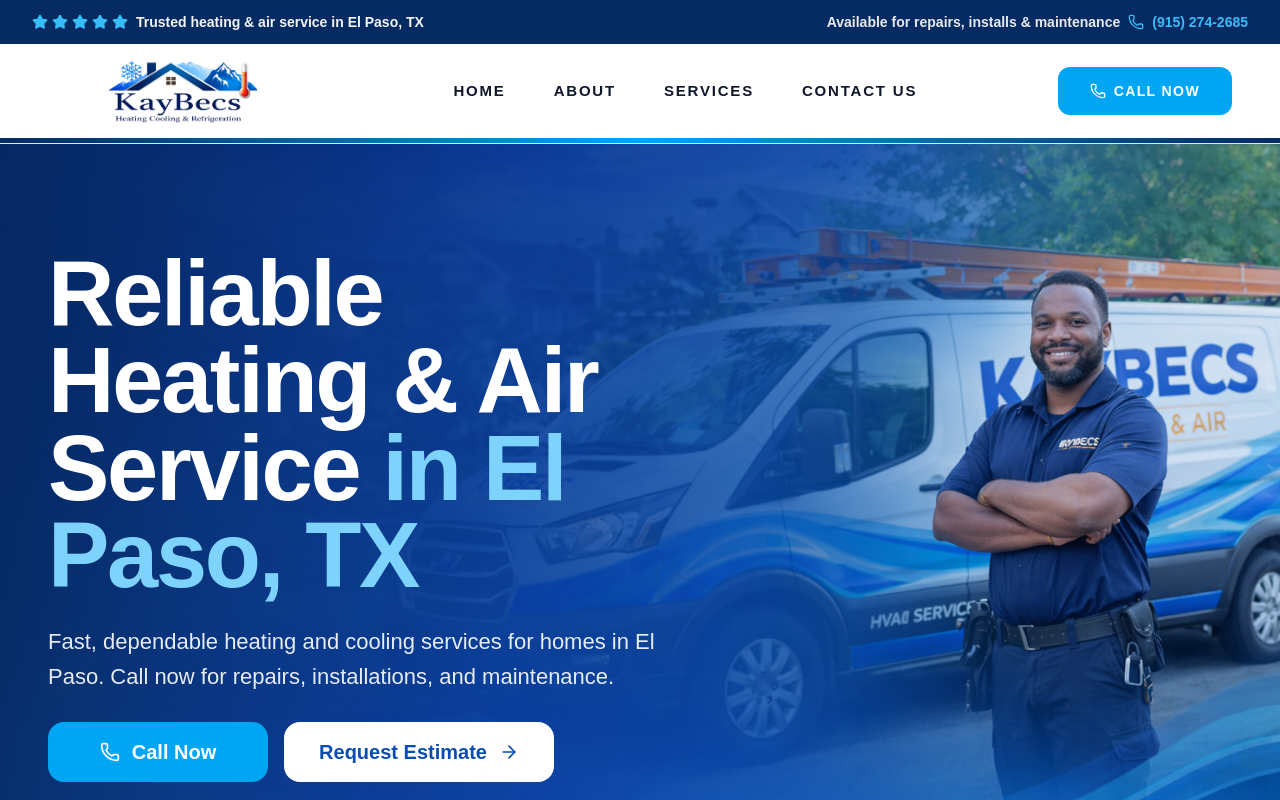
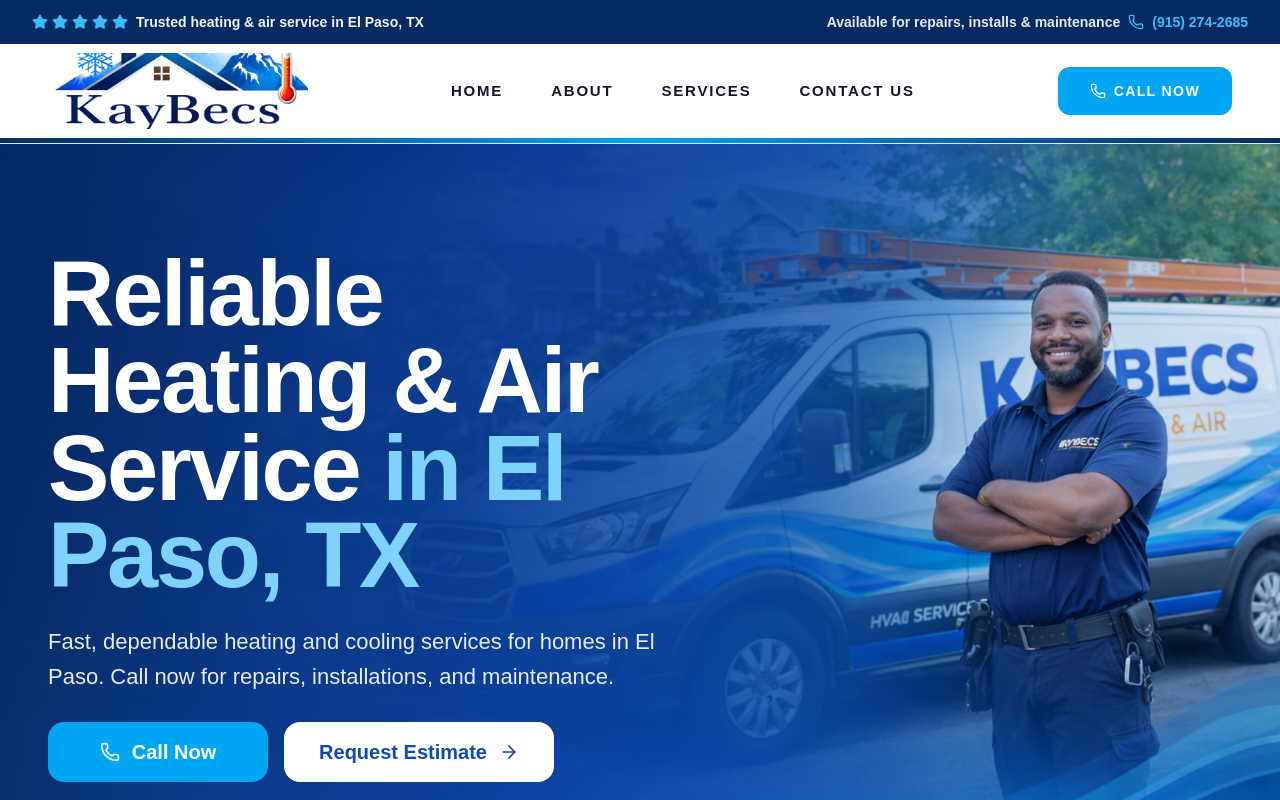
Before and after one commit to BrooksDav46/kaybecs-website, a Next.js app: page / in a window 1280 px wide. Shown: the top 800 px of the page. Built offline with nearby package versions, Linux system fonts and the light colour scheme.

Commit message:
still fixing

```diff
--- a/app/globals.css
+++ b/app/globals.css
@@ -13,4 +13,11 @@
 img {
   display: block;
   max-width: 100%;
+  height: auto;
 }
+
+/* THIS is the important part */
+img:not([width]):not([height]) {
+  width: 100%;
+  height: auto;
+}
--- a/components/Hero.tsx
+++ b/components/Hero.tsx
@@ -1,6 +1,5 @@
 "use client";
 
-import Image from "next/image";
 import Link from "next/link";
 import { Phone, ArrowRight } from "lucide-react";
 import { motion, type Variants } from "framer-motion";
@@ -35,16 +34,10 @@
 export default function Hero() {
   return (
     <section className="relative isolate overflow-hidden bg-[#0A2F73]">
-      <div className="relative h-[640px] w-full overflow-hidden sm:h-[660px] md:h-[700px] xl:h-[760px]">
-        <Image
-          src="/KB_Banner.png"
-          alt="Kaybecs Heating & Air Service in El Paso, TX"
-          fill
-          priority
-          sizes="100vw"
-          className="block object-cover object-[72%_center] sm:object-center"
-        />
-
+      <div
+        className="relative h-[640px] w-full overflow-hidden bg-cover bg-[72%_center] bg-no-repeat sm:h-[660px] sm:bg-center md:h-[700px] xl:h-[760px]"
+        style={{ backgroundImage: "url('/KB_Banner.png')" }}
+      >
         <div className="absolute inset-0 z-[1] bg-[linear-gradient(180deg,rgba(6,43,99,0.95)_0%,rgba(10,47,115,0.85)_50%,rgba(10,76,179,0.35)_100%)] md:bg-[linear-gradient(90deg,rgba(6,43,99,0.9)_0%,rgba(10,60,144,0.6)_40%,rgba(10,76,179,0.1)_75%)]" />
 
         <motion.div
--- a/components/LocalStory.tsx
+++ b/components/LocalStory.tsx
@@ -1,6 +1,5 @@
 "use client";
 
-import Image from "next/image";
 import Link from "next/link";
 import { Phone } from "lucide-react";
 import { motion, type Variants } from "framer-motion";
@@ -29,17 +28,10 @@
         </div>
       </div>
 
-      <div className="absolute inset-0 overflow-hidden">
-        <Image
-          src="/LocalStory.png"
-          alt="Kaybecs technician working on HVAC system"
-          fill
-          priority
-          quality={75}
-          sizes="100vw"
-          className="block object-cover object-left"
-        />
-      </div>
+      <div
+        className="absolute inset-0 bg-cover bg-left bg-no-repeat"
+        style={{ backgroundImage: "url('/LocalStory.png')" }}
+      />
 
       <div className="absolute inset-0 bg-[linear-gradient(180deg,rgba(6,43,99,0.88)_0%,rgba(10,60,144,0.78)_42%,rgba(10,76,179,0.96)_100%)] lg:bg-[linear-gradient(90deg,rgba(6,43,99,0.38)_0%,rgba(10,60,144,0.28)_34%,rgba(10,76,179,0.80)_56%,rgba(10,76,179,0.96)_100%)]" />
 
--- a/components/Navbar.tsx
+++ b/components/Navbar.tsx
@@ -10,34 +10,49 @@
       <div className="mx-auto flex h-[76px] max-w-[1450px] items-center justify-between px-4 sm:h-[82px] md:h-[94px] md:px-8 xl:px-12 2xl:px-16">
         <Link
           href="/"
-          className="relative flex h-[48px] w-[165px] shrink-0 items-center sm:h-[56px] sm:w-[195px] md:h-[76px] md:w-[265px]"
+          className="flex h-[48px] w-[165px] shrink-0 items-center overflow-hidden sm:h-[56px] sm:w-[195px] md:h-[76px] md:w-[260px]"
           onClick={() => window.scrollTo(0, 0)}
+          aria-label="Go to KayBecs homepage"
         >
           <Image
             src="/KayBecs_Logo_Recc.png"
             alt="KayBecs Heating & Air"
-            fill
+            width={260}
+            height={76}
             priority
-            sizes="(max-width: 640px) 165px, (max-width: 768px) 195px, 265px"
-            className="block object-contain"
+            sizes="(max-width: 640px) 165px, (max-width: 768px) 195px, 260px"
+            className="block h-full w-full object-contain"
           />
         </Link>
 
         <nav className="hidden items-center gap-12 xl:flex">
-          {[
-            ["Home", "/"],
-            ["About", "/about"],
-            ["Services", "/services"],
-            ["Contact Us", "/#contact"],
-          ].map(([label, href]) => (
-            <Link
-              key={label}
-              href={href}
-              className="text-[15px] font-black uppercase tracking-[0.12em] text-slate-900 transition hover:text-sky-500"
-            >
-              {label}
-            </Link>
-          ))}
+          <Link
+            href="/"
+            className="text-[15px] font-black uppercase tracking-[0.12em] text-slate-900 transition hover:text-sky-500"
+          >
+            Home
+          </Link>
+
+          <Link
+            href="/about"
+            className="text-[15px] font-black uppercase tracking-[0.12em] text-slate-900 transition hover:text-sky-500"
+          >
+            About
+          </Link>
+
+          <Link
+            href="/services"
+            className="text-[15px] font-black uppercase tracking-[0.12em] text-slate-900 transition hover:text-sky-500"
+          >
+            Services
+          </Link>
+
+          <Link
+            href="/#contact"
+            className="text-[15px] font-black uppercase tracking-[0.12em] text-slate-900 transition hover:text-sky-500"
+          >
+            Contact Us
+          </Link>
         </nav>
 
         <Link
```
